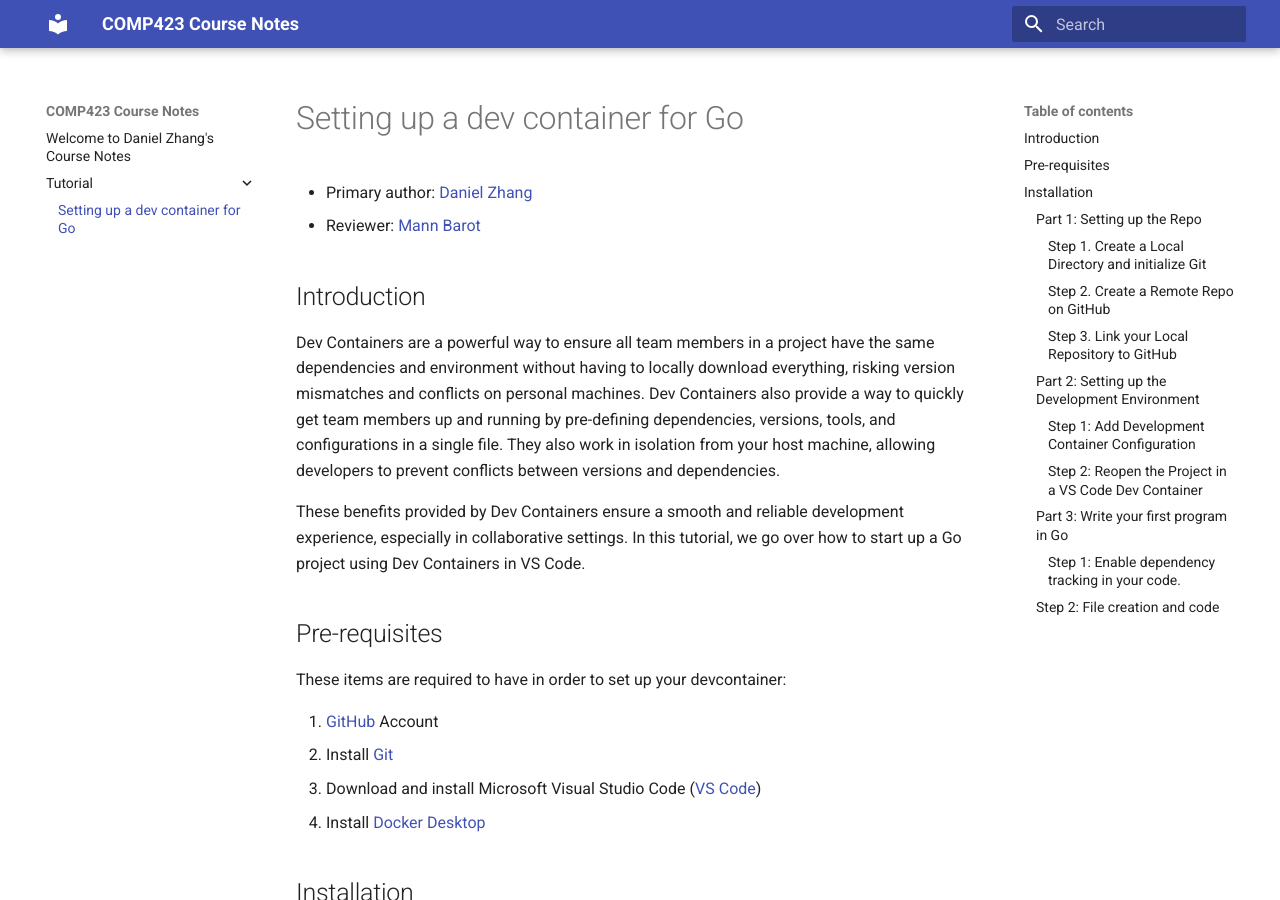
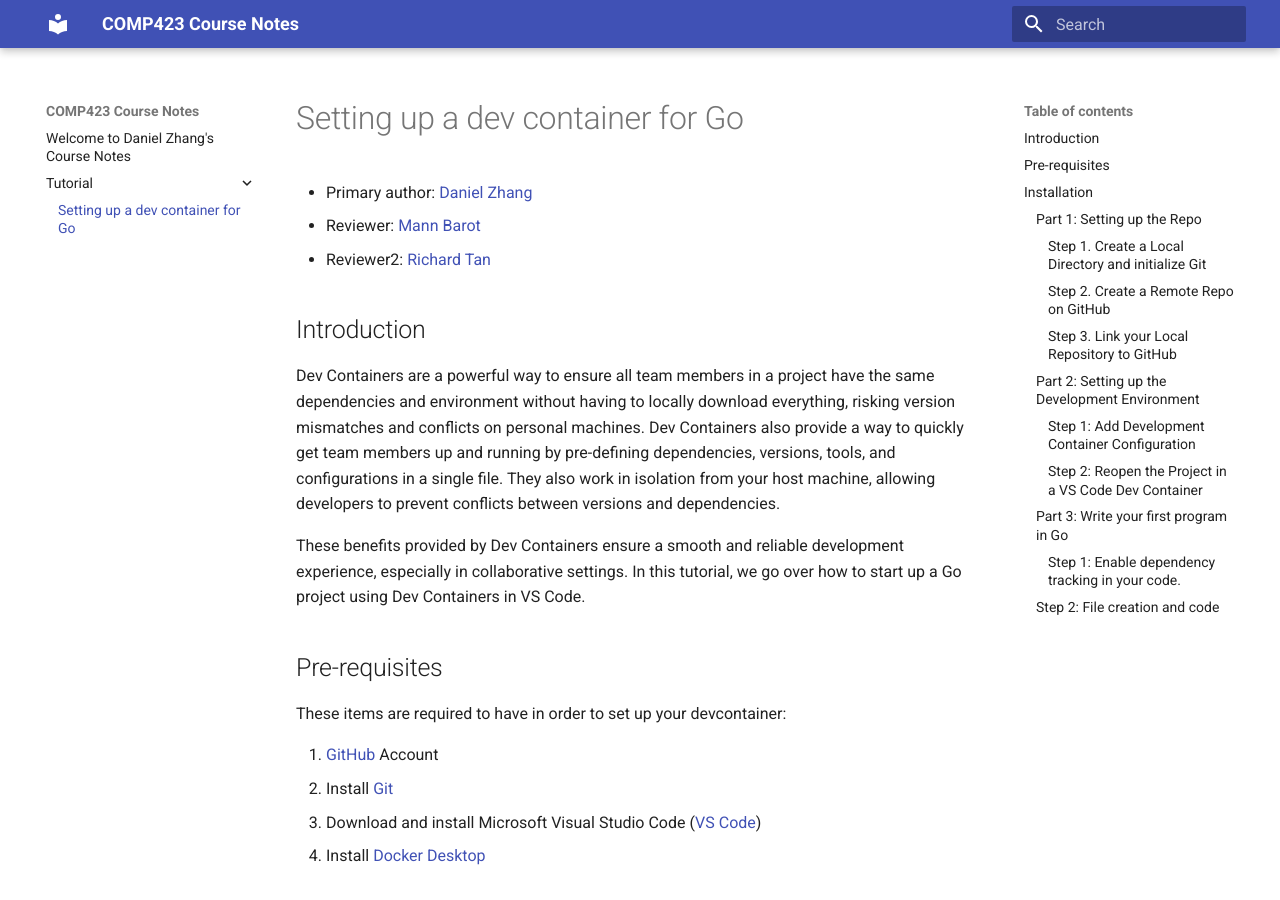
Before and after one commit to D123aniel/comp423-course-notes, an MkDocs documentation site: the page built from docs/tutorial/go-setup.md, in a window 1280 px wide and 900 px high. Built offline with MkDocs 1.6.1 and Material for MkDocs 9.7.7, drawn with Linux system fonts in a browser that asks for light colours.

Commit message:
reviewer name

```diff
--- a/docs/tutorial/go-setup.md
+++ b/docs/tutorial/go-setup.md
@@ -2,6 +2,7 @@
 
 * Primary author: [Daniel Zhang](https://github.com/D123aniel/)
 * Reviewer: [Mann Barot](https://github.com/MannBarot)
+* Reviewer2: [Richard Tan](https://github.com/richatan1)
 
 ## Introduction
 
```
Also changed, not shown: mkdocs.yml (line endings or trailing spaces).
